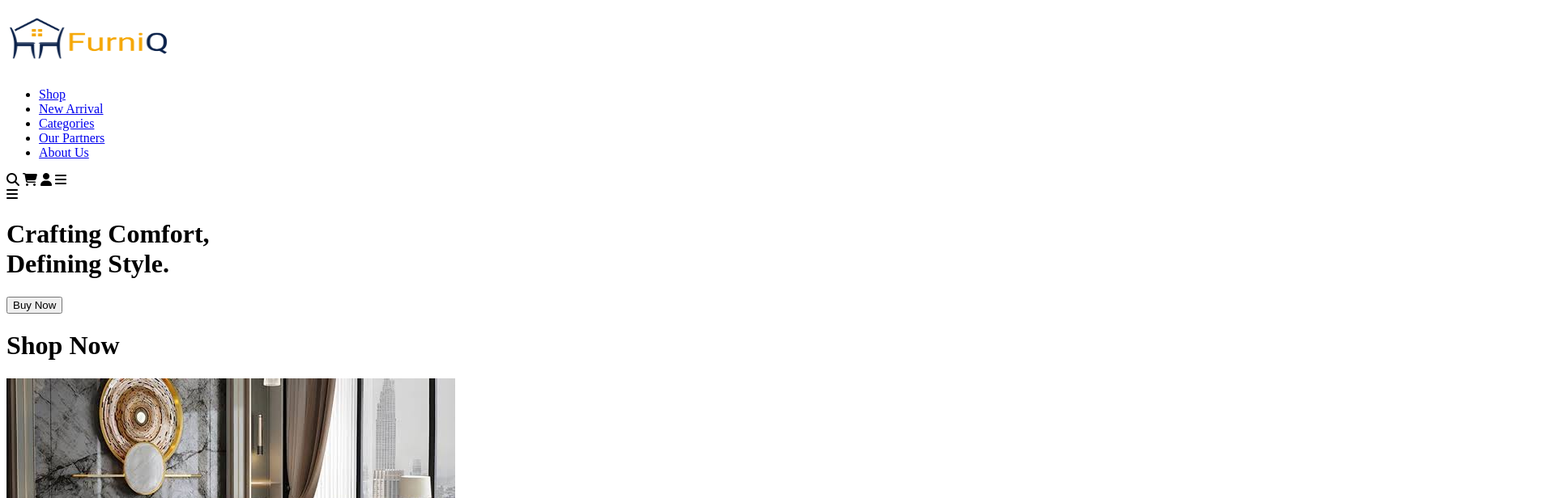
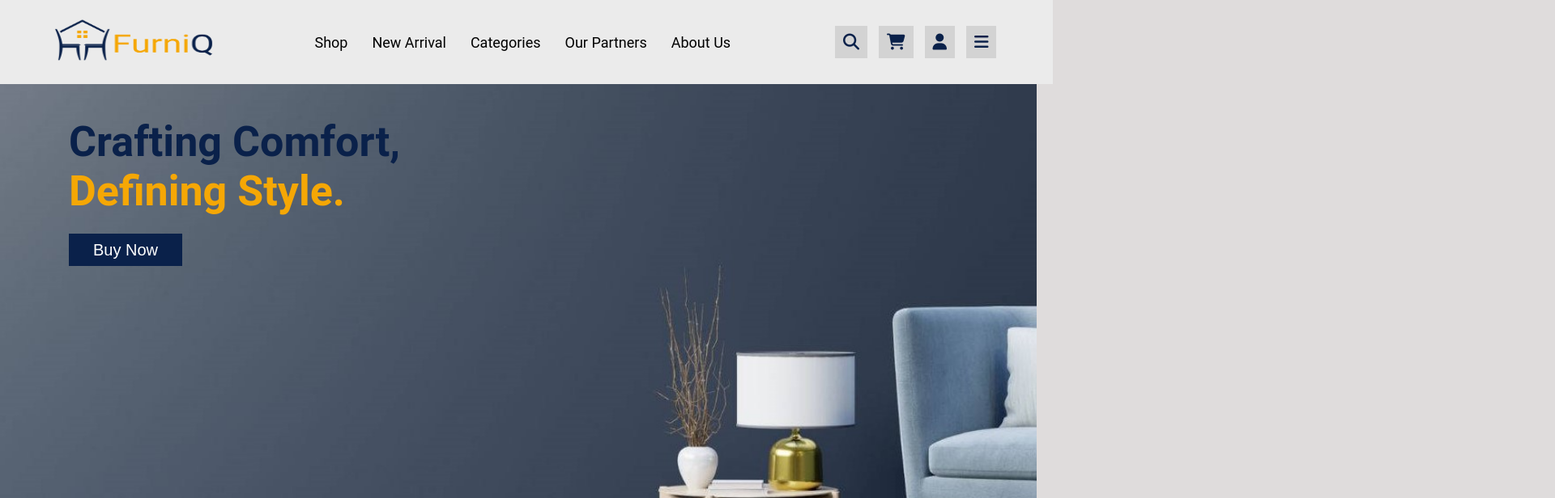
Before and after one commit to vasu-monpara-13/Furniture-E-Com, a plain HTML site: page index.html in a window 1280 px wide. Shown: the top 616 px of the page at 81% size, 1920 px wide, since content can reach past the window. Drawn offline with Linux system fonts and the light colour scheme; files whose address does not match are found by name.

Commit message:
index.html

```diff
--- a/index.html
+++ b/index.html
@@ -4,7 +4,7 @@
     <meta charset="UTF-8">
     <meta name="viewport" content="width=device-width, initial-scale=1.0">
     <title>Furniture</title>
-    <link href="Furniq css.css" rel="stylesheet">
+    <link href="Furniq.css" rel="stylesheet">
     <head>
     <meta charset="UTF-8">
     <meta name="viewport" content="width=device-width, initial-scale=1.0">
@@ -197,6 +197,6 @@
             </div>
         </div>
     </div>
-    <script src="Furniq js.js"></script>
+    <script src="Furniq.js"></script>
 </body>
 </html>
```
